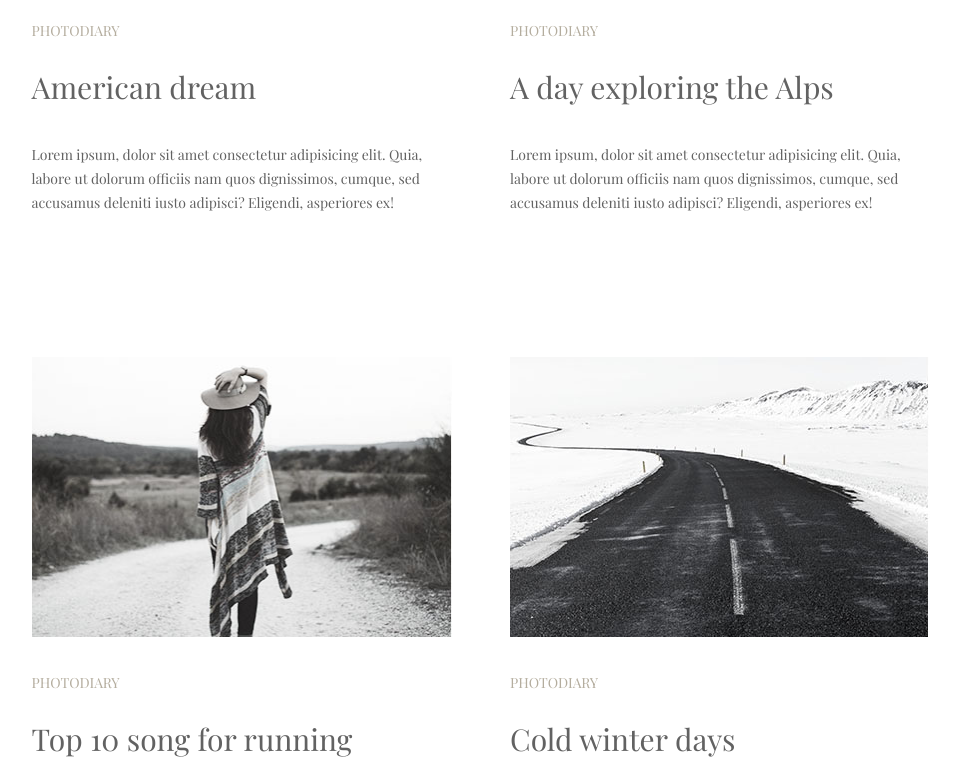
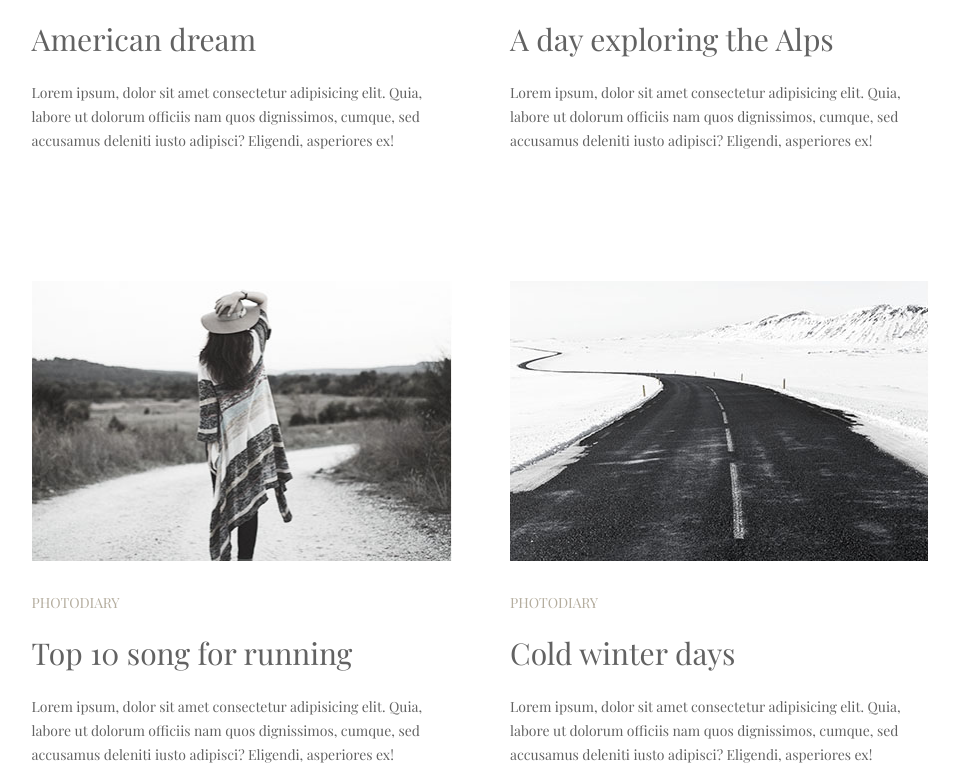
Before and after one commit to IrinaAdamchuk/goit-fe-course, a plain HTML site: page hw-03/index.html in a window 1280 px wide. Shown: the part 1152-1936 px from the top of the page, without its empty margins (158-1117 px from the left). Drawn offline with nearby package versions, Linux system fonts and the light colour scheme.

Commit message:
corrected margins

```diff
--- a/hw-03/CSS/styles.css
+++ b/hw-03/CSS/styles.css
@@ -51,15 +51,16 @@ body {
 }
 
 .subtitle {
-    margin-top: 30px;
-    margin-bottom: 28px;
+    margin-top: 26px;
+    margin-bottom: 24px;
     color: #b4ad9e;
     line-height: 17px;
     text-transform: uppercase;
 }
 
 .title {
-    margin-bottom: 38px;
+    margin-top: 24px;
+    margin-bottom: 24px;
     font-size: 30px;
     line-height: 36px;
 }
@@ -71,7 +72,7 @@ body {
 
 .lifestyle-list-item {
     margin-right: 55px;
-    margin-bottom: 128px;
+    margin-bottom: 114px;
 }
 
 .lifestyle-list-item:nth-last-child(-n+2) {
@@ -83,7 +84,7 @@ body {
 }
 
 .lifestyle-list {
-    margin-bottom: 57px;
+    margin-bottom: 43px;
 }
 
 .botton {
```
